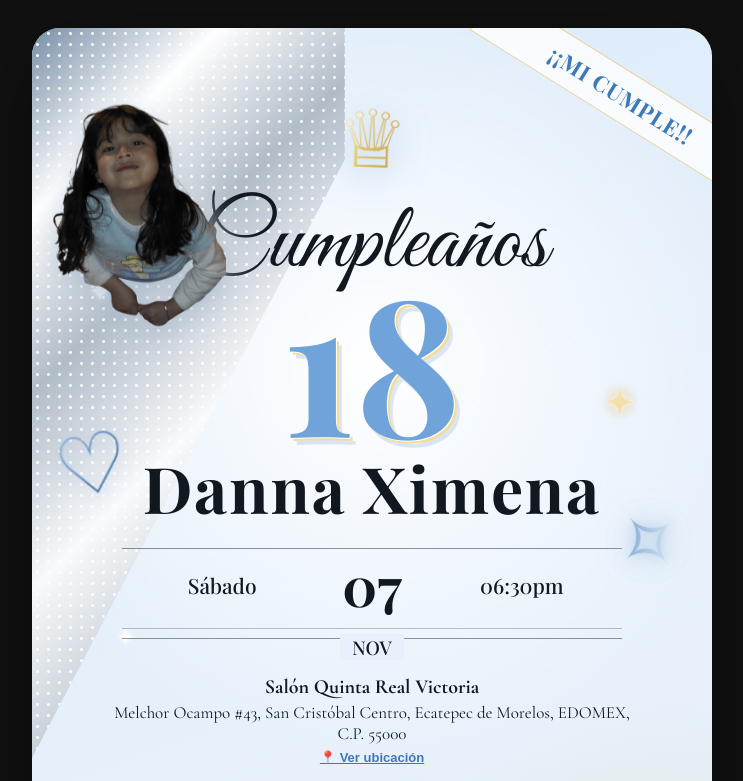
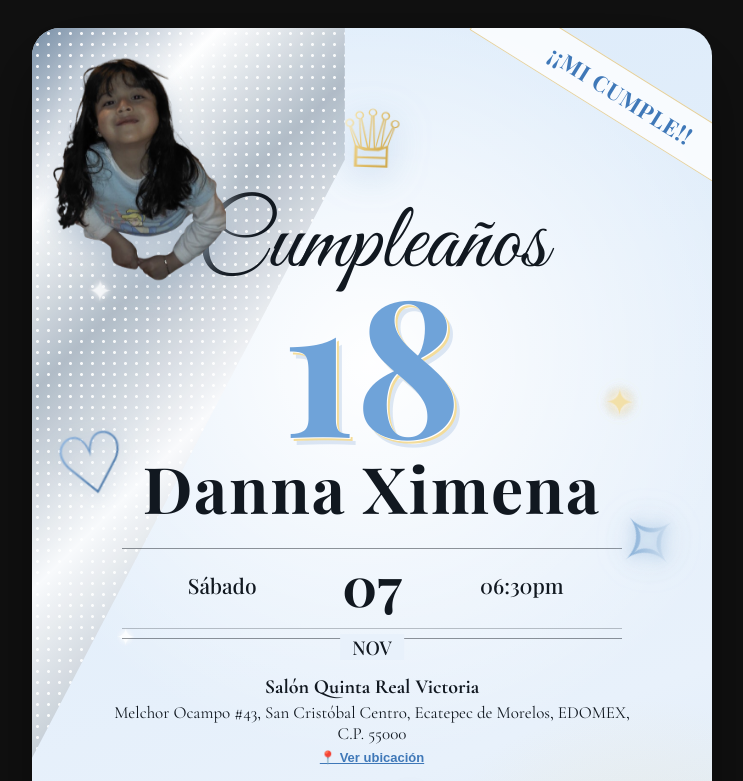
Before and after one commit to ulisesurbina/invitacion, a React (Vite) app: page / in a window 1280 px wide. Shown: the top 781 px of the page, without its empty margins (268-1011 px from the left). Built offline with nearby package versions, Linux system fonts and the light colour scheme.

Commit message:
first commit

```diff
--- a/src/styles.css
+++ b/src/styles.css
@@ -676,7 +676,7 @@ code {
 .girl {
   position: absolute;
   z-index: 3;
-  top: 56px;
+  top: 10px;
   left: 10px;
   width: clamp(110px, 27%, 200px);
   height: auto;
```
